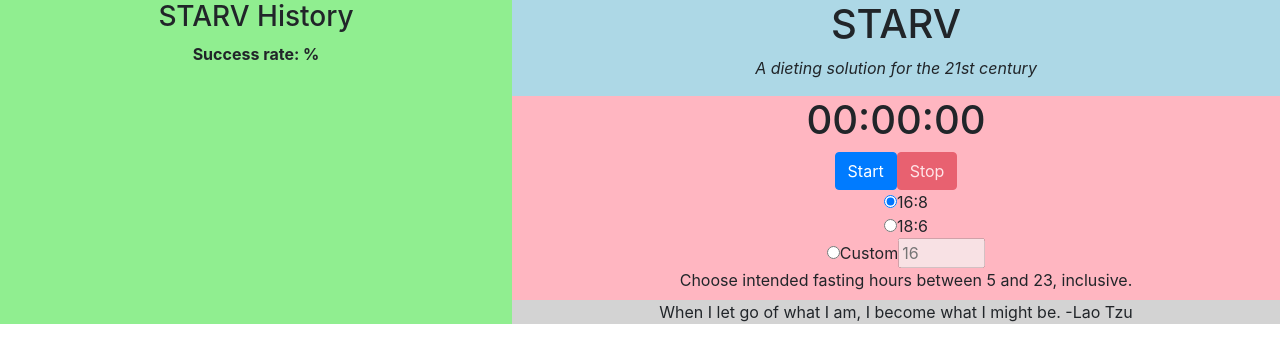
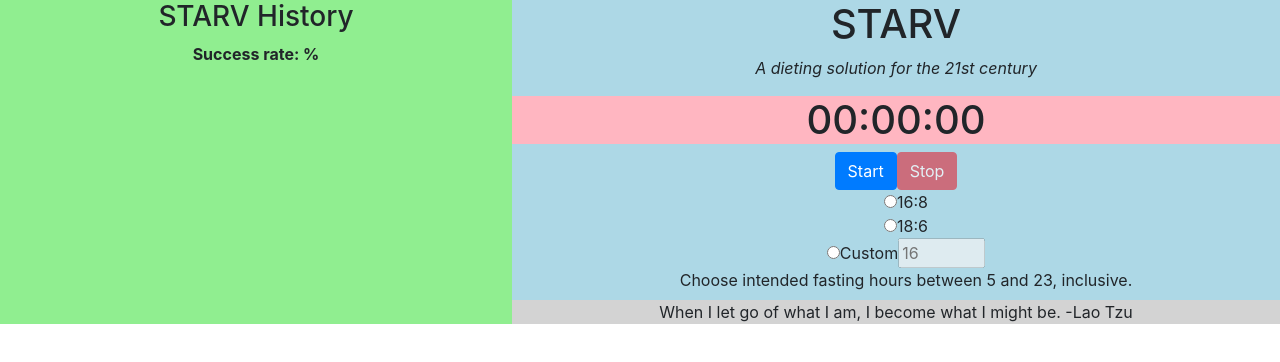
Before and after one commit to wan-li-va/STARV, a React (Create React App) app: page / in a window 1280 px wide. Shown: the top 362 px of the page. Built offline with nearby package versions, Linux system fonts and the light colour scheme.

Commit message:
Migrated HTML elements + lifted state

```diff
--- a/src/MainPanel.js
+++ b/src/MainPanel.js
@@ -1,15 +1,37 @@
 import React, { Component } from "react";
 import Timer from './Timer';
 import QuotesPanel from "./QuotesPanel"
+import OptionsPanel from "./OptionsPanel"
 export default class MainPanel extends Component {
+    constructor(props) {
+        super(props)
+        this.state = {
+            isRunning: false,
+            fastLength: 1 / 60 / 30,
+        }
+    }
+
+    toggleRunning = () => {
+        this.setState({ isRunning: !this.state.isRunning })
+    }
+
+    setFastLength = (new_length) => {
+        this.setState({ fastLength: new_length })
+    }
     render() {
         return (
-        <div className="MainPanel">
-            <h1>STARV</h1>
-            <p><i>A dieting solution for the 21st century</i></p>
-            <Timer saveFast={this.props.saveFast} />
-            <QuotesPanel />
-        </div>
+            <div className="MainPanel">
+                <h1>STARV</h1>
+                <p><i>A dieting solution for the 21st century</i></p>
+                <Timer
+                    saveFast={this.props.saveFast}
+                    isRunning={this.state.isRunning}
+                    fastLength={this.state.fastLength} />
+                <OptionsPanel
+                    toggleRunning={this.toggleRunning}
+                    setFastLength={this.setFastLength} />
+                <QuotesPanel />
+            </div>
         )
     }
 }
--- a/src/OptionsPanel.js
+++ b/src/OptionsPanel.js
@@ -0,0 +1,53 @@
+import React, { Component } from "react";
+import Button from "react-bootstrap/Button";
+
+export default class OptionsPanel extends Component {
+    constructor(props){
+        super(props);
+        this.state = {
+
+        }
+    }
+    render() {
+        return <div id="OptionsPanel">
+            <Button onClick={this.handleStartStop} disabled={this.state.isRunning}>Start</Button>
+            <Button variant="danger" onClick={this.handleStartStop} disabled={!this.state.isRunning}>Stop</Button>
+            {/* <button onClick={this.handleStart}>hi</button> */}
+
+            <div className="form-check">
+                <input type="radio" name="Radios" id="Radio1" value={16}
+                    checked={this.state.selectedRadio === "Radio1"} onClick={this.handleOptionChange}
+                    disabled={this.state.isRunning} />
+                <label className="form-check-label">
+                    16:8
+                    </label>
+            </div>
+            <div className="form-check">
+                <input type="radio" name="Radios" id="Radio2" value={18}
+                    checked={this.state.selectedRadio === "Radio2"} onClick={this.handleOptionChange}
+                    disabled={this.state.isRunning} />
+                <label className="form-check-label">
+                    18:6
+                    </label>
+            </div>
+            <div className="form-check">
+                <input type="radio" name="Radios" id="Radio3" value="option3"
+                    checked={this.state.selectedRadio === "Radio3"} onClick={this.handleOptionChange}
+                    disabled={this.state.isRunning} />
+                <label className="form-check-label">
+                    Custom
+                    </label>
+                <input type="number" id="quantity" name="quantity" min="5" max="23" placeholder="16"
+                    disabled={this.state.selectedRadio !== "Radio3"} onChange={this.handleCustomTime} />
+                <br />
+                <label>
+                    Choose intended fasting hours between 5 and 23, inclusive.
+                    </label>
+
+            </div>
+            <div>
+
+            </div>
+        </div>
+    }
+}
--- a/src/Timer.js
+++ b/src/Timer.js
@@ -6,12 +6,12 @@ export default class Timer extends Component {
     constructor(props) {
         super(props);
         this.state = {
-            isRunning: false, //tells whether timer is started
+            // isRunning: false, //tells whether timer is started
             startTime: null, //start time null
-            fastLength: 1 / 60 / 30, // length of fast in hours
+            // fastLength: 1 / 60 / 30, // length of fast in hours
             displayTime: 0,  // time to display on timer; ms left to count down
             selectedRadio: "Radio1",
-            endTime: Date.now(),
+            endTime: null,
             durationText: "",
         };
 
@@ -21,7 +21,7 @@ export default class Timer extends Component {
     }
 
     dispTime = setInterval(() => {
-        if (this.state.isRunning) {
+        if (this.props.isRunning) {
             let prevTime = this.state.displayTime;  // if displayTime is ms differece
             let newTime = prevTime - 1000;
             if (prevTime > 0) {
@@ -33,7 +33,7 @@ export default class Timer extends Component {
                     isRunning: false,
                     endTime: Date.now(),
                 })
-                this.props.saveFast(this.state.fastLength, this.state.displayTime);
+                this.props.saveFast(this.props.fastLength, this.state.displayTime);
             }
         }
     }, 1000);
@@ -79,17 +79,17 @@ export default class Timer extends Component {
     }
 
     handleStartStop = () => {
-        if (this.state.isRunning) {
+        if (this.props.isRunning) {
             this.setState({
                 isRunning: false,
                 endTime: Date.now(),
             })
-            this.props.saveFast(this.state.fastLength, this.state.displayTime);
+            this.props.saveFast(this.props.fastLength, this.state.displayTime);
         } else {
             this.setState({
                 startTime: Date.now(),
                 isRunning: true,
-                displayTime: this.state.fastLength * 60 * 60 * 1000,
+                displayTime: this.props.fastLength * 60 * 60 * 1000,
             })
         }
     }
@@ -103,47 +103,9 @@ export default class Timer extends Component {
         return (
             <div className="Timer">
                 <h1>
-                    {this.state.isRunning ? this.formatTime(this.state.displayTime) : "00:00:00"}
+                    {this.props.isRunning ? this.formatTime(this.state.displayTime) : "00:00:00"}
                 </h1>
 
-                <Button onClick={this.handleStartStop} disabled={this.state.isRunning}>Start</Button>
-                <Button variant="danger" onClick={this.handleStartStop} disabled={!this.state.isRunning}>Stop</Button>
-                {/* <button onClick={this.handleStart}>hi</button> */}
-
-                <div className="form-check">
-                    <input type="radio" name="Radios" id="Radio1" value={16}
-                        checked={this.state.selectedRadio === "Radio1"} onClick={this.handleOptionChange}
-                        disabled={this.state.isRunning} />
-                    <label className="form-check-label">
-                        16:8
-                    </label>
-                </div>
-                <div className="form-check">
-                    <input type="radio" name="Radios" id="Radio2" value={18}
-                        checked={this.state.selectedRadio === "Radio2"} onClick={this.handleOptionChange}
-                        disabled={this.state.isRunning} />
-                    <label className="form-check-label">
-                        18:6
-                    </label>
-                </div>
-                <div className="form-check">
-                    <input type="radio" name="Radios" id="Radio3" value="option3"
-                        checked={this.state.selectedRadio === "Radio3"} onClick={this.handleOptionChange}
-                        disabled={this.state.isRunning} />
-                    <label className="form-check-label">
-                        Custom
-                    </label>
-                    <input type="number" id="quantity" name="quantity" min="5" max="23" placeholder="16"
-                        disabled={this.state.selectedRadio !== "Radio3"} onChange={this.handleCustomTime} />
-                    <br />
-                    <label>
-                        Choose intended fasting hours between 5 and 23, inclusive.
-                    </label>
-
-                </div>
-                <div>
-
-                </div>
             </div >
 
         );
```
